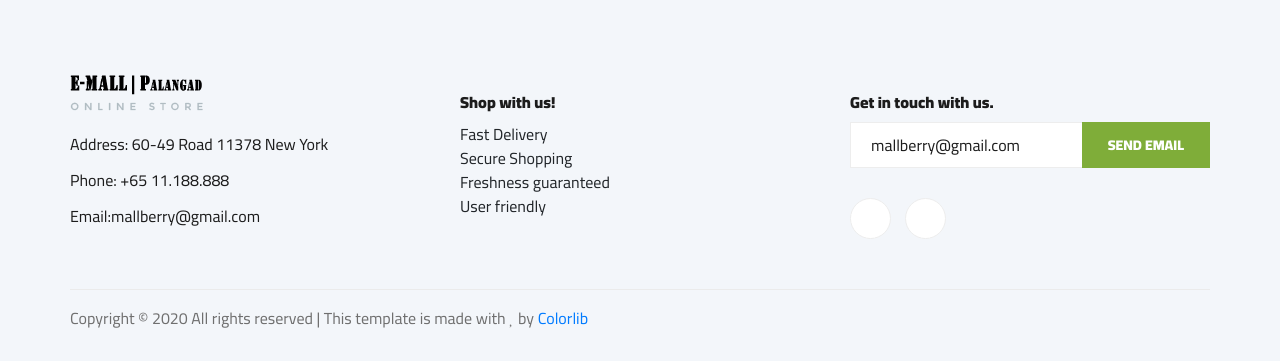
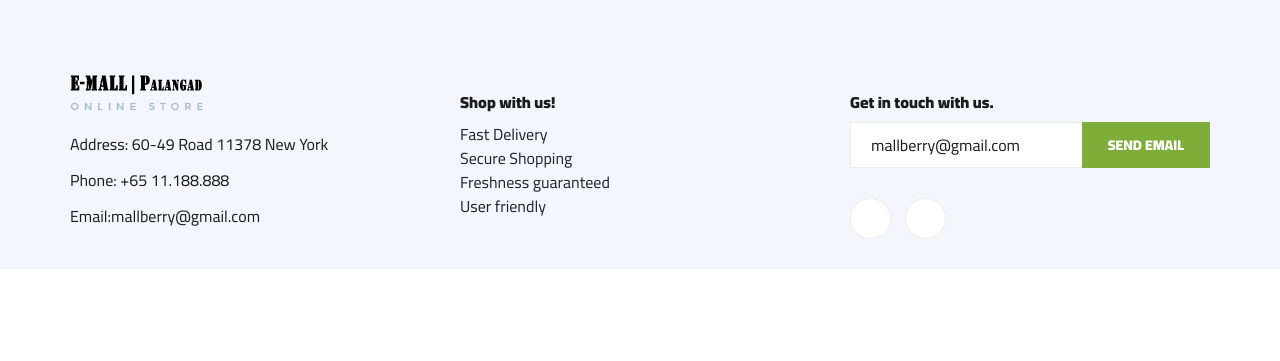
Before and after one commit to naseemnasi/Mallberries, a Django app: page /index in a window 1280 px wide. Shown: the part 1063-1424 px from the top of the page. After the commit the page ends 1302 px from the top, so only its background shows below. Run offline with Django 3.2, Linux system fonts and the light colour scheme; data comes from the database, SQL or seed files in the repository; parts of the project's set-up code (start-up, migrations or seed data) failed here and were passed over; some libraries are stand-ins or nearby versions; some web fonts are replaced.

Commit message:
template edit2

```diff
--- a/templates/index.html
+++ b/templates/index.html
@@ -211,23 +211,6 @@
                     </div>
                 </div>
             </div>
-            <div class="row">
-                <div class="col-lg-12">
-                    <div class="footer__copyright">
-                        <div class="footer__copyright__text">
-                            <p>
-                                <!-- Link back to Colorlib can't be removed. Template is licensed under CC BY 3.0. -->
-                                Copyright &copy;
-                                <script>document.write(new Date().getFullYear());</script> All rights reserved | This
-                                template is made with <i class="fa fa-heart" aria-hidden="true"></i> by <a
-                                    href="https://colorlib.com" target="_blank">Colorlib</a>
-                                <!-- Link back to Colorlib can't be removed. Template is licensed under CC BY 3.0. -->
-                            </p>
-                        </div>
-                        <div class="footer__copyright__payment"></div>
-                    </div>
-                </div>
-            </div>
         </div>
     </footer>
     <!-- Footer Section End -->
```
